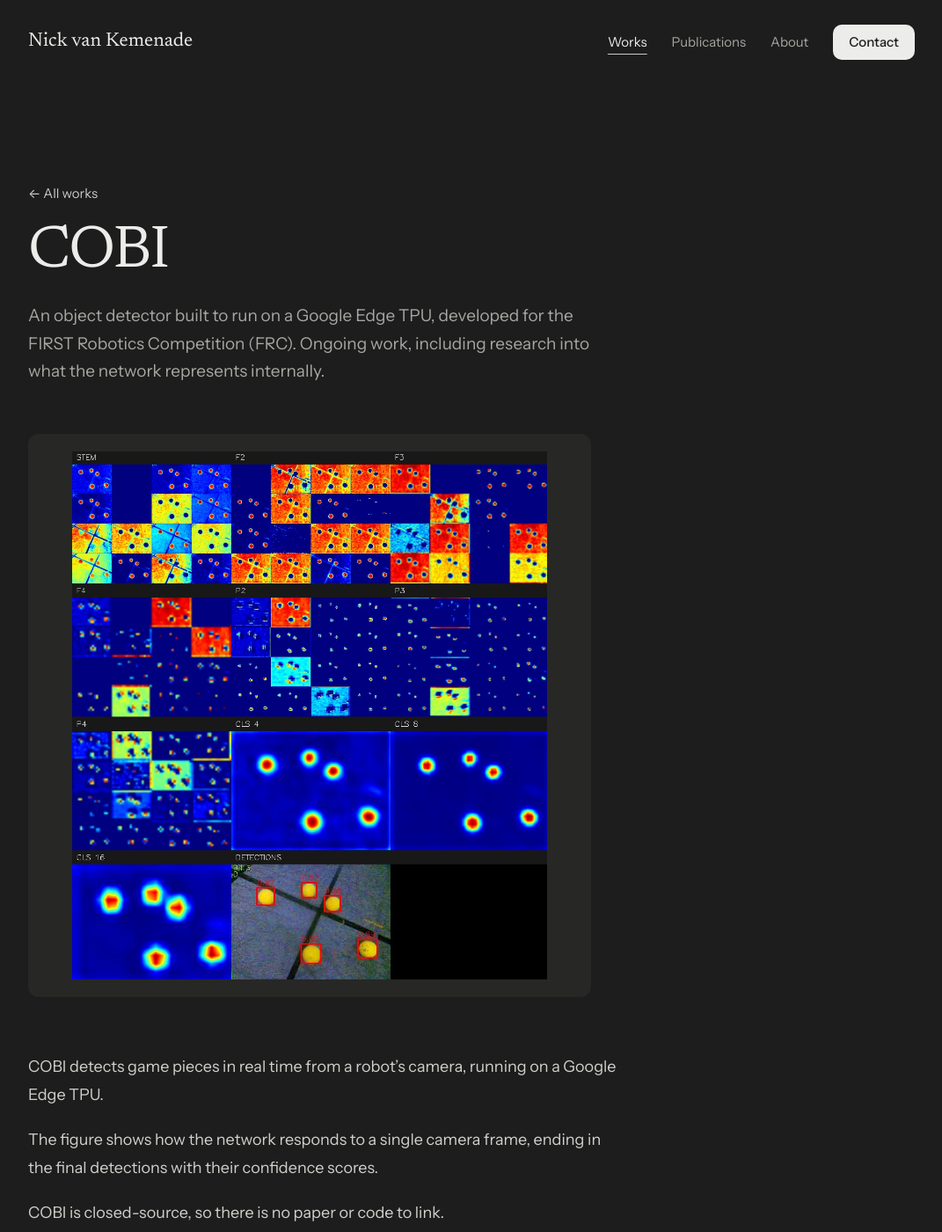
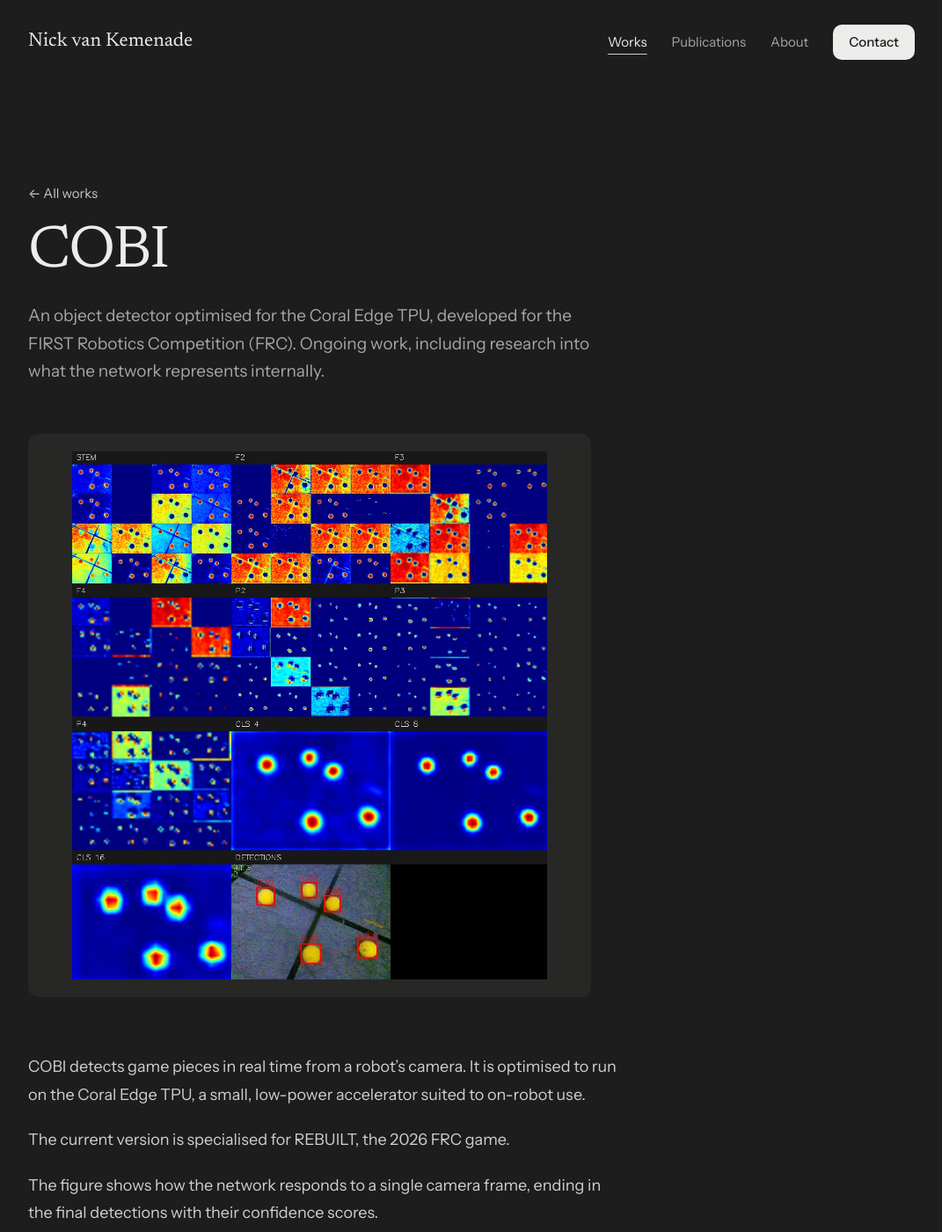
Before and after one commit to nickvankemenade-ai/nickvankemenade-ai.github.io, a Jekyll site: the page built from _works/cobi.md, in a window 1280 px wide and 1400 px high. Shown: the whole window at 88% size, without its empty margins (104-1175 px from the left). Built offline with Jekyll 4.4.1, drawn with Linux system fonts in a browser that asks for light colours.

Commit message:
Expand COBI description
Co-Authored-By: Claude Opus 5.5 <noreply@anthropic.com>

```diff
--- a/_works/cobi.md
+++ b/_works/cobi.md
@@ -2,7 +2,7 @@
 title: COBI
 date: 2024-09-01
 featured: true
-summary: "An object detector built to run on a Google Edge TPU, developed for the FIRST Robotics Competition (FRC). Ongoing work, including research into what the network represents internally."
+summary: "An object detector optimised for the Coral Edge TPU, developed for the FIRST Robotics Competition (FRC). Ongoing work, including research into what the network represents internally."
 media:
   type: image
   src: /assets/works/cobi/feature-maps.webp
@@ -10,7 +10,9 @@ media:
   fit: contain
 ---
 
-COBI detects game pieces in real time from a robot's camera, running on a Google Edge TPU.
+COBI detects game pieces in real time from a robot's camera. It is optimised to run on the Coral Edge TPU, a small, low-power accelerator suited to on-robot use.
+
+The current version is specialised for REBUILT, the 2026 FRC game.
 
 The figure shows how the network responds to a single camera frame, ending in the final detections with their confidence scores.
 
```
